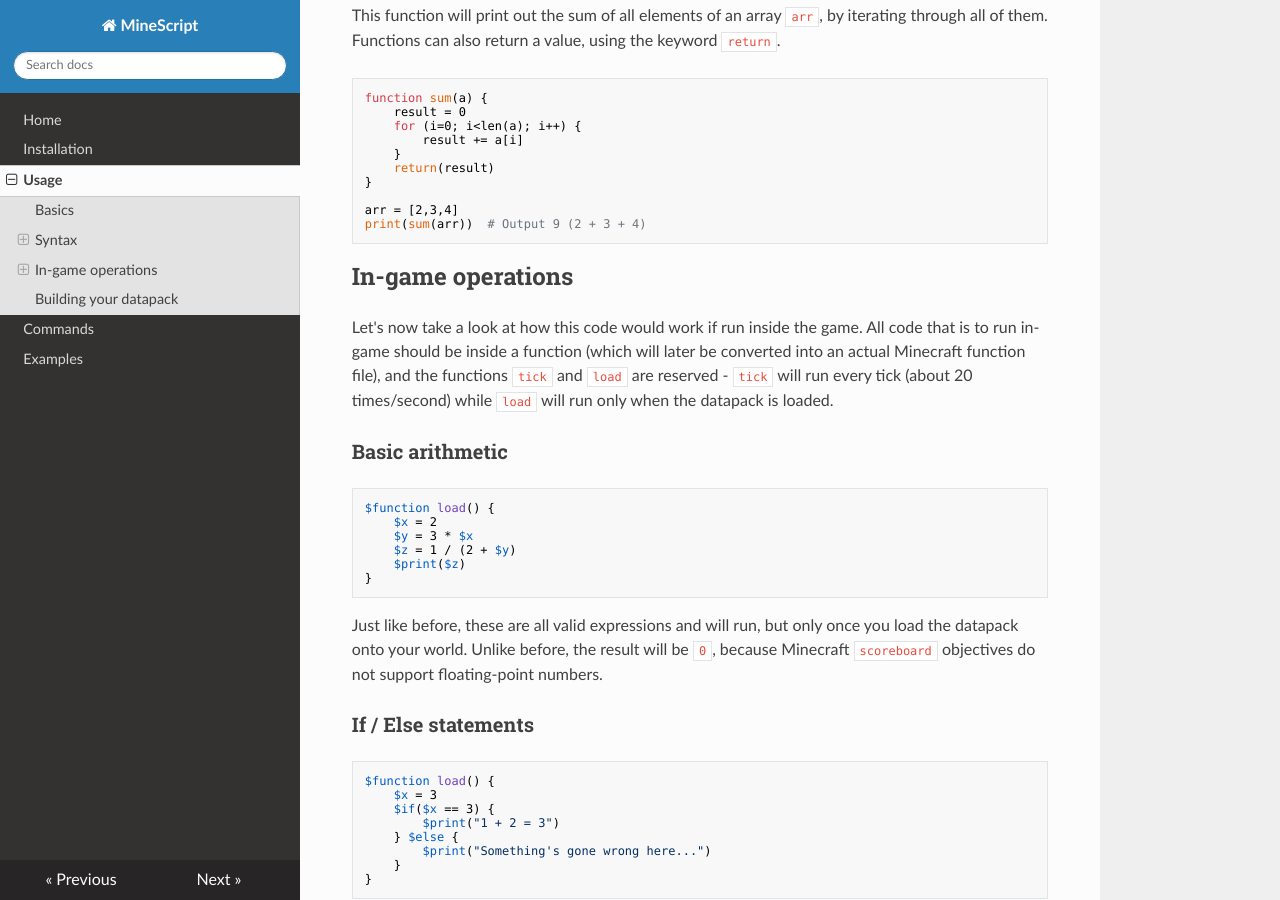
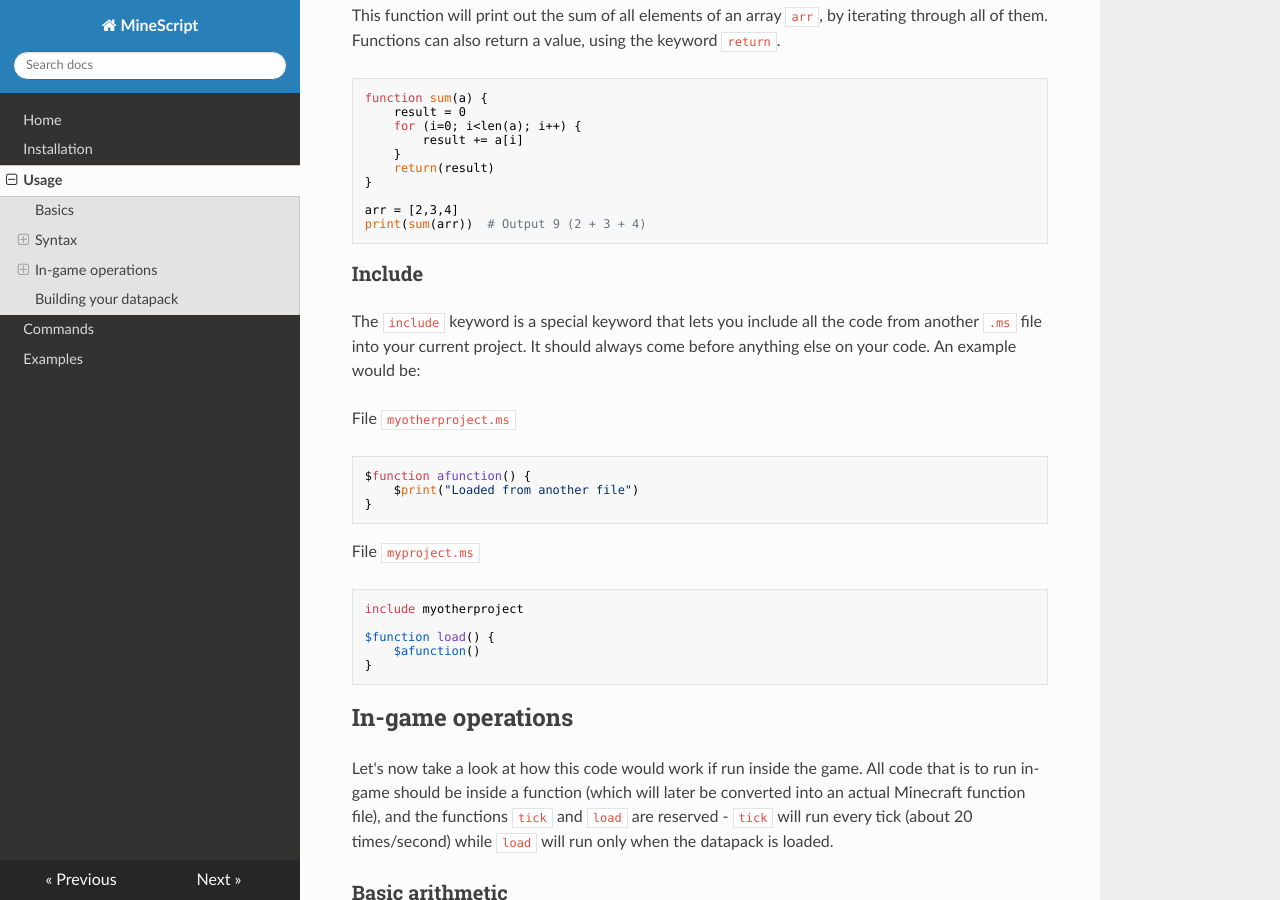
Before and after one commit to ArmindoFlores/MineScript, an MkDocs documentation site: the page built from docs/use.md, in a window 1280 px wide and 900 px high, scrolled down 2860 px. Built offline with MkDocs 1.6.1, drawn with Linux system fonts in a browser that asks for light colours; nearby versions of some CDN libraries; some of the changed text lies outside the part shown.

Commit message:
Add files via upload

````diff
--- a/docs/use.md
+++ b/docs/use.md
@@ -141,6 +141,27 @@ arr = [2,3,4]
 print(sum(arr))  # Output 9 (2 + 3 + 4)
 ```
 
+### Include
+
+The `include` keyword is a special keyword that lets you include all the code from another `.ms` file into your current project.
+It should always come before anything else on your code. An example would be:
+
+File `myotherproject.ms`
+```
+$function afunction() {
+	$print("Loaded from another file")
+}
+```
+
+File `myproject.ms`
+```
+include myotherproject
+
+$function load() {
+	$afunction()
+}
+```
+
 ## In-game operations
 
 Let's now take a look at how this code would work if run inside the game.
````
Also changed, not shown: other parts of docs/use.md (+1 -1 lines).
